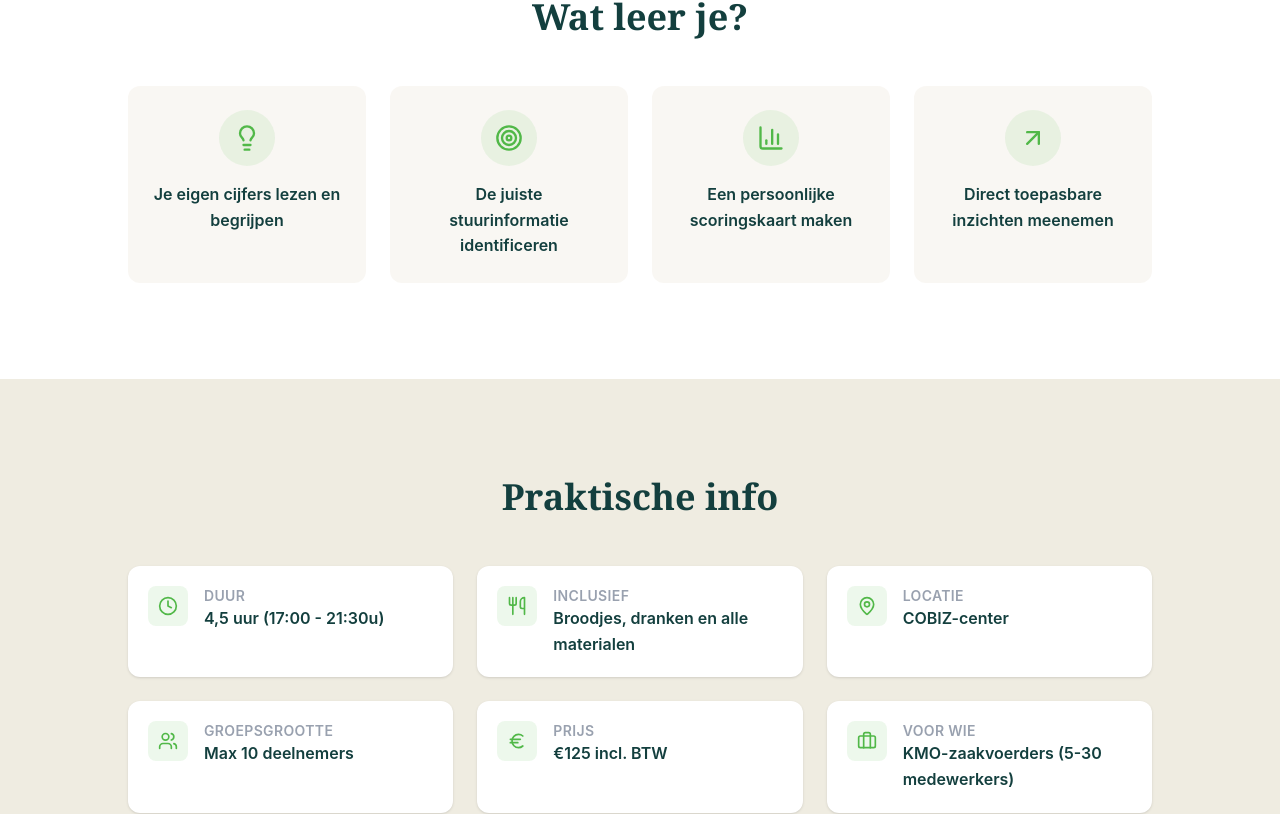
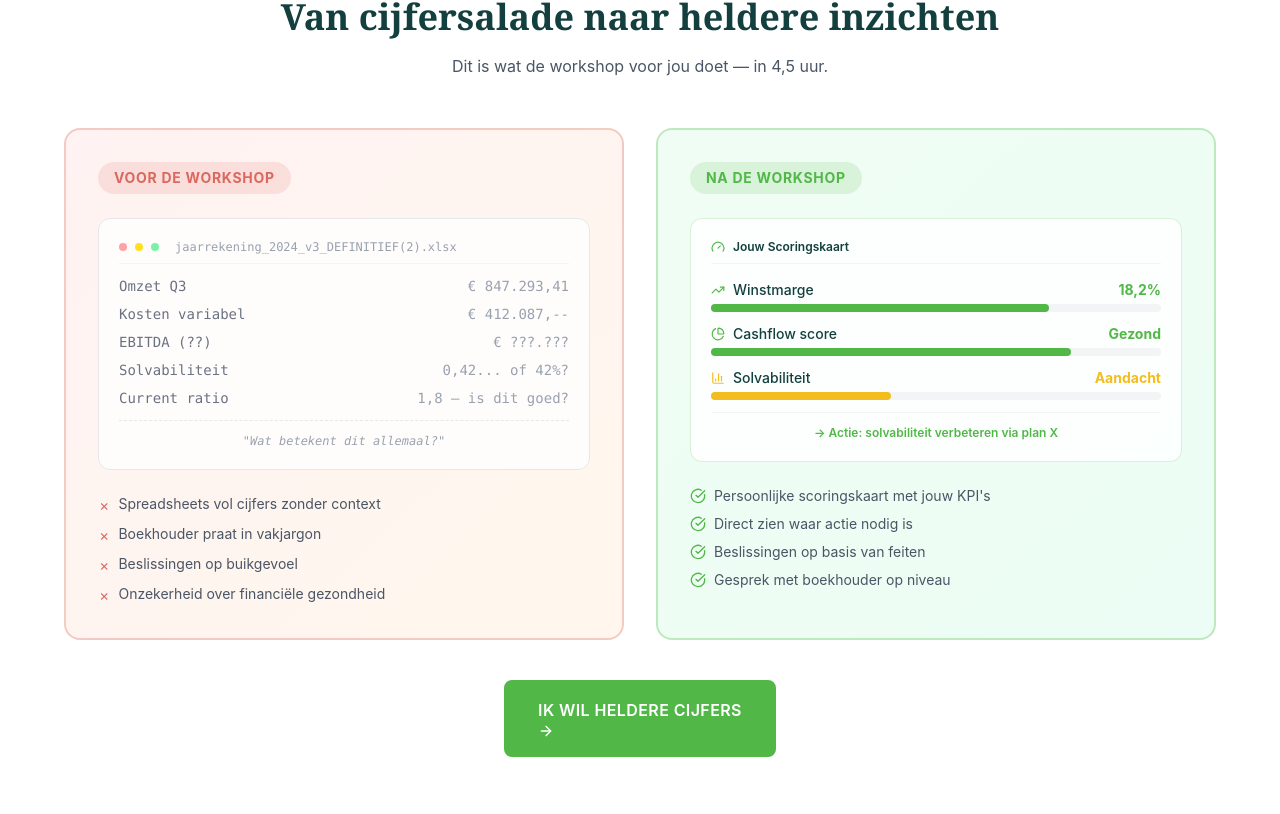
Before and after one commit to anja-jpg/cobiz-website, a Next.js app: page /workshop-stuurcijfers in a window 1280 px wide. Shown: the part 579-1393 px from the top of the page. Built offline with nearby package versions, Linux system fonts and the light colour scheme.

Commit message:
Add voor/na cijfersalade visualization to workshop page
Visual before/after comparison showing chaotic spreadsheet numbers
vs clean dashboard with KPIs, progress bars, and actionable insights.

https://claude.ai/code/session_01D6bM1U2hJGVupMcjzX3Evp

```diff
--- a/src/app/workshop-stuurcijfers/page.tsx
+++ b/src/app/workshop-stuurcijfers/page.tsx
@@ -12,6 +12,10 @@ import {
   Euro,
   Briefcase,
   ArrowRight,
+  TrendingUp,
+  PieChart,
+  Gauge,
+  CheckCircle,
 } from 'lucide-react';
 import WorkshopDateCard from '@/components/workshop/WorkshopDateCard';
 import BookingForm from '@/components/workshop/BookingForm';
@@ -145,6 +149,171 @@ export default function WorkshopStuurcijfersPage() {
         </div>
       </section>
 
+      {/* ── Voor / Na Cijfersalade ── */}
+      <section className="bg-white section-padding">
+        <div className="mx-auto max-w-6xl">
+          <h2 className="mb-4 text-center text-3xl font-bold text-cobiz-dark md:text-4xl">
+            Van cijfersalade naar heldere inzichten
+          </h2>
+          <p className="mx-auto mb-12 max-w-2xl text-center text-gray-600">
+            Dit is wat de workshop voor jou doet — in 4,5 uur.
+          </p>
+
+          <div className="grid gap-8 md:grid-cols-2">
+            {/* VOOR */}
+            <div className="relative overflow-hidden rounded-2xl border-2 border-cobiz-coral/30 bg-gradient-to-br from-red-50 to-orange-50 p-8">
+              <div className="mb-6 flex items-center gap-3">
+                <span className="rounded-full bg-cobiz-coral/15 px-4 py-1.5 text-sm font-bold uppercase tracking-wider text-cobiz-coral">
+                  Voor de workshop
+                </span>
+              </div>
+
+              {/* Chaotische cijfers simulatie */}
+              <div className="mb-6 rounded-xl border border-gray-200 bg-white/80 p-5 font-mono text-sm">
+                <div className="mb-3 flex items-center gap-2 border-b border-gray-100 pb-2 text-xs text-gray-400">
+                  <span className="h-2 w-2 rounded-full bg-red-300"></span>
+                  <span className="h-2 w-2 rounded-full bg-yellow-300"></span>
+                  <span className="h-2 w-2 rounded-full bg-green-300"></span>
+                  <span className="ml-2">jaarrekening_2024_v3_DEFINITIEF(2).xlsx</span>
+                </div>
+                <div className="space-y-2 text-gray-500">
+                  <div className="flex justify-between">
+                    <span>Omzet Q3</span>
+                    <span className="text-gray-400">€ 847.293,41</span>
+                  </div>
+                  <div className="flex justify-between">
+                    <span>Kosten variabel</span>
+                    <span className="text-gray-400">€ 412.087,--</span>
+                  </div>
+                  <div className="flex justify-between">
+                    <span>EBITDA (??)</span>
+                    <span className="text-gray-400">€ ???.???</span>
+                  </div>
+                  <div className="flex justify-between">
+                    <span>Solvabiliteit</span>
+                    <span className="text-gray-400">0,42... of 42%?</span>
+                  </div>
+                  <div className="flex justify-between">
+                    <span>Current ratio</span>
+                    <span className="text-gray-400">1,8 — is dit goed?</span>
+                  </div>
+                  <div className="mt-3 border-t border-dashed border-gray-200 pt-3 text-center text-xs italic text-gray-400">
+                    &quot;Wat betekent dit allemaal?&quot;
+                  </div>
+                </div>
+              </div>
+
+              <ul className="space-y-2 text-sm text-gray-600">
+                <li className="flex items-start gap-2">
+                  <span className="mt-0.5 text-cobiz-coral">✗</span>
+                  Spreadsheets vol cijfers zonder context
+                </li>
+                <li className="flex items-start gap-2">
+                  <span className="mt-0.5 text-cobiz-coral">✗</span>
+                  Boekhouder praat in vakjargon
+                </li>
+                <li className="flex items-start gap-2">
+                  <span className="mt-0.5 text-cobiz-coral">✗</span>
+                  Beslissingen op buikgevoel
+                </li>
+                <li className="flex items-start gap-2">
+                  <span className="mt-0.5 text-cobiz-coral">✗</span>
+                  Onzekerheid over financiële gezondheid
+                </li>
+              </ul>
+            </div>
+
+            {/* NA */}
+            <div className="relative overflow-hidden rounded-2xl border-2 border-cobiz-green/30 bg-gradient-to-br from-green-50 to-emerald-50 p-8">
+              <div className="mb-6 flex items-center gap-3">
+                <span className="rounded-full bg-cobiz-green/15 px-4 py-1.5 text-sm font-bold uppercase tracking-wider text-cobiz-green">
+                  Na de workshop
+                </span>
+              </div>
+
+              {/* Clean dashboard simulatie */}
+              <div className="mb-6 rounded-xl border border-cobiz-green/20 bg-white/80 p-5">
+                <div className="mb-4 flex items-center gap-2 border-b border-gray-100 pb-2 text-xs font-semibold text-cobiz-dark">
+                  <Gauge className="h-3.5 w-3.5 text-cobiz-green" />
+                  Jouw Scoringskaart
+                </div>
+                <div className="space-y-3">
+                  <div>
+                    <div className="mb-1 flex items-center justify-between text-sm">
+                      <span className="flex items-center gap-2 font-medium text-cobiz-dark">
+                        <TrendingUp className="h-3.5 w-3.5 text-cobiz-green" />
+                        Winstmarge
+                      </span>
+                      <span className="font-bold text-cobiz-green">18,2%</span>
+                    </div>
+                    <div className="h-2 rounded-full bg-gray-100">
+                      <div className="h-2 w-3/4 rounded-full bg-cobiz-green"></div>
+                    </div>
+                  </div>
+                  <div>
+                    <div className="mb-1 flex items-center justify-between text-sm">
+                      <span className="flex items-center gap-2 font-medium text-cobiz-dark">
+                        <PieChart className="h-3.5 w-3.5 text-cobiz-green" />
+                        Cashflow score
+                      </span>
+                      <span className="font-bold text-cobiz-green">Gezond</span>
+                    </div>
+                    <div className="h-2 rounded-full bg-gray-100">
+                      <div className="h-2 w-4/5 rounded-full bg-cobiz-green"></div>
+                    </div>
+                  </div>
+                  <div>
+                    <div className="mb-1 flex items-center justify-between text-sm">
+                      <span className="flex items-center gap-2 font-medium text-cobiz-dark">
+                        <BarChart3 className="h-3.5 w-3.5 text-cobiz-yellow" />
+                        Solvabiliteit
+                      </span>
+                      <span className="font-bold text-cobiz-yellow">Aandacht</span>
+                    </div>
+                    <div className="h-2 rounded-full bg-gray-100">
+                      <div className="h-2 w-2/5 rounded-full bg-cobiz-yellow"></div>
+                    </div>
+                  </div>
+                  <div className="mt-3 border-t border-gray-100 pt-3 text-center text-xs font-semibold text-cobiz-green">
+                    → Actie: solvabiliteit verbeteren via plan X
+                  </div>
+                </div>
+              </div>
+
+              <ul className="space-y-2 text-sm text-gray-600">
+                <li className="flex items-start gap-2">
+                  <CheckCircle className="mt-0.5 h-4 w-4 shrink-0 text-cobiz-green" />
+                  Persoonlijke scoringskaart met jouw KPI&apos;s
+                </li>
+                <li className="flex items-start gap-2">
+                  <CheckCircle className="mt-0.5 h-4 w-4 shrink-0 text-cobiz-green" />
+                  Direct zien waar actie nodig is
+                </li>
+                <li className="flex items-start gap-2">
+                  <CheckCircle className="mt-0.5 h-4 w-4 shrink-0 text-cobiz-green" />
+                  Beslissingen op basis van feiten
+                </li>
+                <li className="flex items-start gap-2">
+                  <CheckCircle className="mt-0.5 h-4 w-4 shrink-0 text-cobiz-green" />
+                  Gesprek met boekhouder op niveau
+                </li>
+              </ul>
+            </div>
+          </div>
+
+          {/* CTA onder de vergelijking */}
+          <div className="mt-10 text-center">
+            <a
+              href="#kies-je-datum"
+              className="btn-primary inline-flex items-center gap-2"
+            >
+              IK WIL HELDERE CIJFERS
+              <ArrowRight className="h-4 w-4" />
+            </a>
+          </div>
+        </div>
+      </section>
+
       {/* ── Wat leer je? ── */}
       <section className="bg-white section-padding">
         <div className="mx-auto max-w-5xl">
@@ -195,7 +364,7 @@ export default function WorkshopStuurcijfersPage() {
       </section>
 
       {/* ── Kies je datum ── */}
-      <section className="bg-white section-padding">
+      <section id="kies-je-datum" className="bg-white section-padding scroll-mt-24">
         <div className="mx-auto max-w-5xl">
           <h2 className="mb-12 text-center text-3xl font-bold text-cobiz-dark md:text-4xl">
             Kies je datum
```
